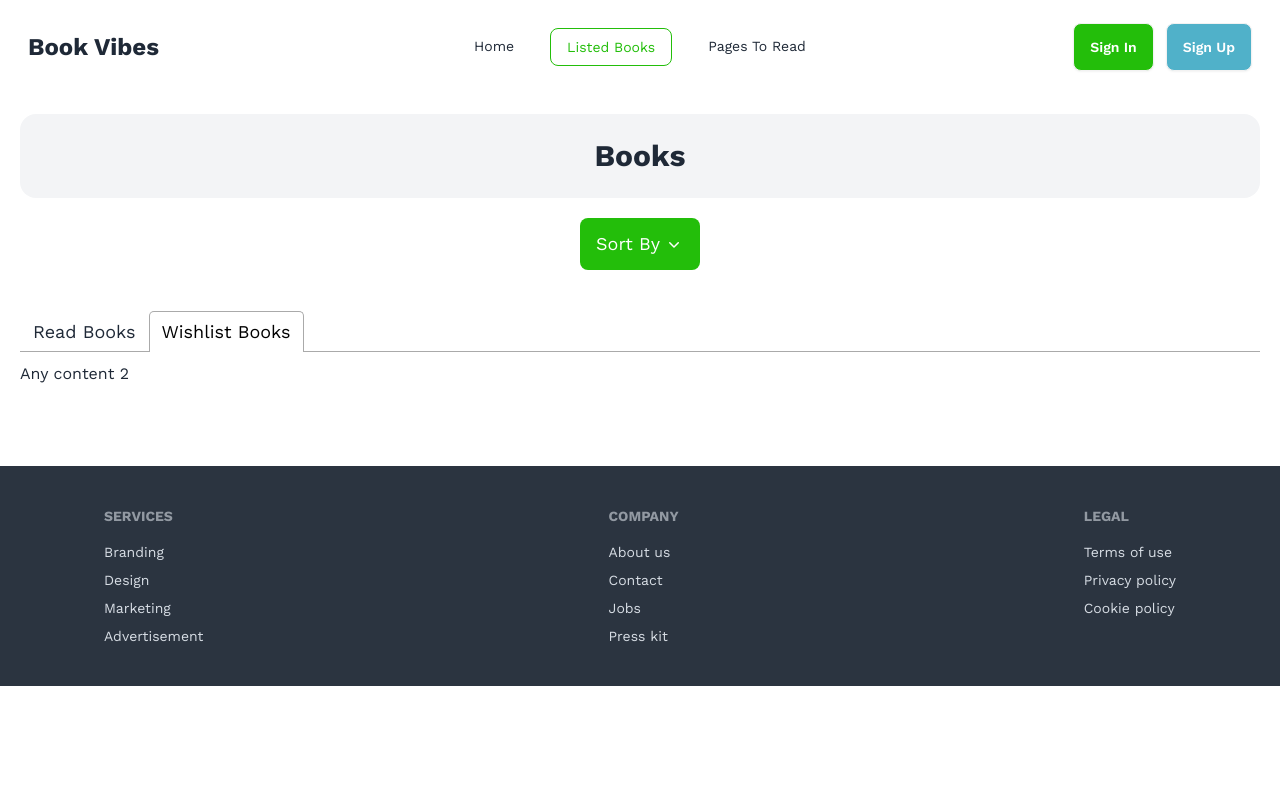
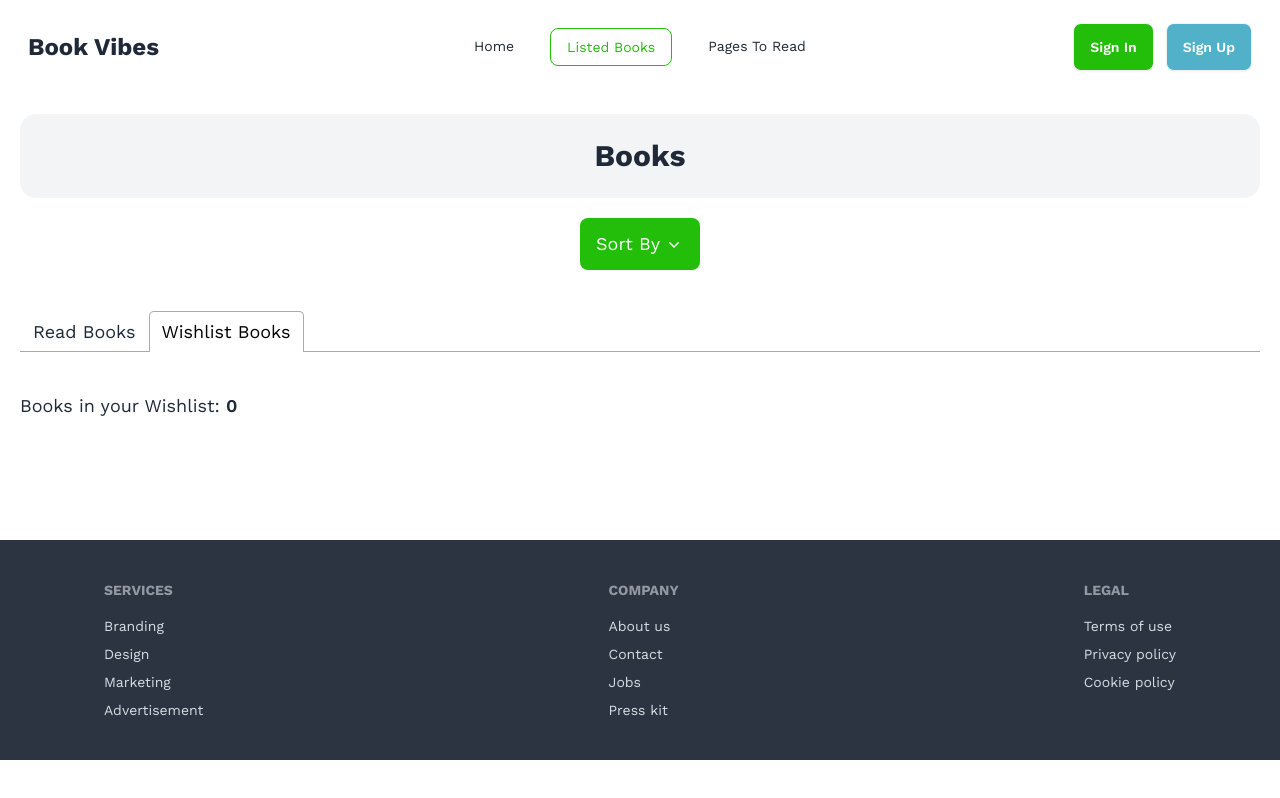
Before and after one commit to itihash-oboshonno/Book-Vibes, a React (Vite) app: page /listedbooks in a window 1280 px wide. Both pictures are taken after a click on the tab "Wishlist Books". Built offline with nearby package versions, Linux system fonts and the light colour scheme; a web font is replaced by a local one.

Commit message:
Added Wishlist design to ListedBooks

```diff
--- a/src/components/ListedBooks/ListedBooks.jsx
+++ b/src/components/ListedBooks/ListedBooks.jsx
@@ -2,22 +2,28 @@ import { useEffect, useState } from "react";
 import { useLoaderData } from "react-router-dom";
 import { Tab, Tabs, TabList, TabPanel } from "react-tabs";
 import "react-tabs/style/react-tabs.css";
-import { theReadListIdHolder } from "../Utility/addToDB";
+import { theReadListIdHolder, theWishListIdHolder } from "../Utility/addToDB";
 import ListedBook from "../ListedBook/ListedBook";
 
 const ListedBooks = () => {
-
   const [readBooks, setReadBooks] = useState([]);
+  const [wishBooks, setWishBooks] = useState([]);
 
   const allBooks = useLoaderData();
 
-  useEffect( () => {
+  useEffect(() => {
     const readList = theReadListIdHolder();
+    const readListForShow = allBooks.filter((book) =>
+      readList.includes(book.bookId)
+    );
+    setReadBooks(readListForShow);
 
-    const readListForShow = allBooks.filter(book => readList.includes(book.bookId))
-
-    setReadBooks(readListForShow);
-  }, [])
+    const wishList = theWishListIdHolder();
+    const wishListForShow = allBooks.filter((book) =>
+      wishList.includes(book.bookId)
+    );
+    setWishBooks(wishListForShow);
+  }, []);
 
   return (
     <div>
@@ -53,15 +59,30 @@ const ListedBooks = () => {
           </TabList>
 
           <TabPanel>
-            <div><p className="my-10 text-lg">Number of Read Books: <span className="font-semibold">{readBooks.length}</span></p></div>
+            <div>
+              <p className="my-10 text-lg">
+                Number of Read Books:{" "}
+                <span className="font-semibold">{readBooks.length}</span>
+              </p>
+            </div>
             <div className="grid grid-cols-1 gap-5">
-              {
-                readBooks.map(book => <ListedBook key={book.bookId} book={book}></ListedBook>)
-              }
+              {readBooks.map((book) => (
+                <ListedBook key={book.bookId} book={book}></ListedBook>
+              ))}
             </div>
           </TabPanel>
           <TabPanel>
-            <h2>Any content 2</h2>
+            <div>
+              <p className="my-10 text-lg">
+                Books in your Wishlist:{" "}
+                <span className="font-semibold">{wishBooks.length}</span>
+              </p>
+            </div>
+            <div className="grid grid-cols-1 gap-5">
+              {wishBooks.map((book) => (
+                <ListedBook key={book.bookId} book={book}></ListedBook>
+              ))}
+            </div>
           </TabPanel>
         </Tabs>
       </div>
--- a/src/components/Utility/addToDB.js
+++ b/src/components/Utility/addToDB.js
@@ -63,5 +63,5 @@ const addingIdtoWishList = (id) => {
 }
 
 
-export { addingIdToReadList, addingIdtoWishList, theReadListIdHolder }
+export { addingIdToReadList, addingIdtoWishList, theReadListIdHolder, theWishListIdHolder }
 // ei export e default dile import er time e show e kore na.
```
